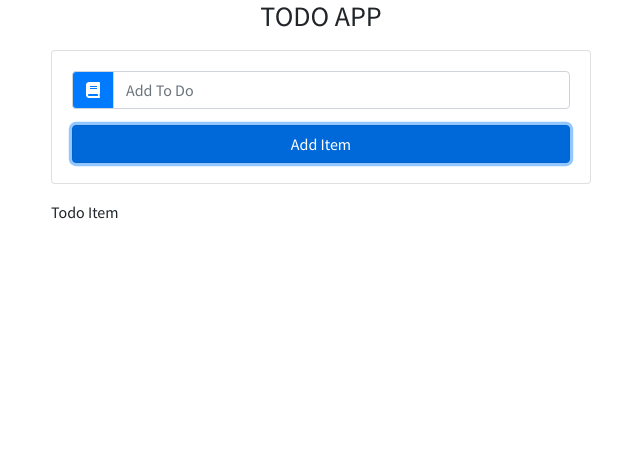
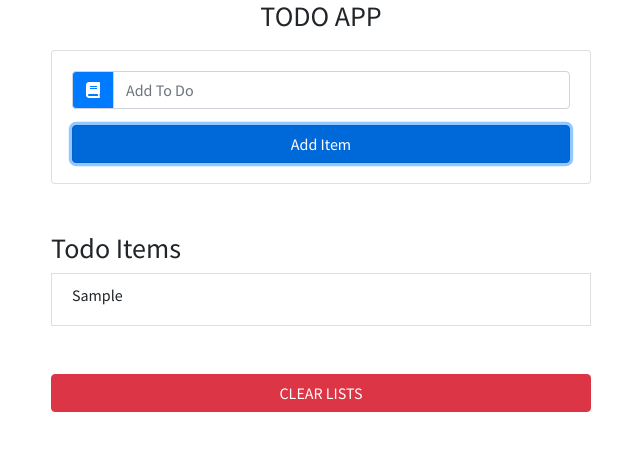
Before and after one commit to munirmahmud/react-todo-app, a React (Create React App) app: page / in a window 1280 px wide. Both pictures are taken after typing "Sample" into the empty fields and a click on the button "Add Item". Shown: the top 450 px of the page, without its empty margins (319-959 px from the left). Built offline with nearby package versions, Linux system fonts and the light colour scheme.

Commit message:
Displayed todo items

```diff
--- a/src/App.js
+++ b/src/App.js
@@ -36,7 +36,7 @@ class App extends Component {
             item: '',
             id: uuidv4(),
             editItem: false
-        }, () => console.log(this.state));
+        });
     };
 
     editItem = (id) => {
@@ -66,7 +66,7 @@ class App extends Component {
                         />
 
                         <TodoList
-                        items={this.items}
+                        items={this.state.items}
                         clearItems={this.clearItems}
                         handleDelete={this.handleDelete}
                         handleEdit={this.handleEdit} />
--- a/src/components/Todo.js
+++ b/src/components/Todo.js
@@ -1,10 +1,10 @@
-import React from 'react'
+import React from 'react';
 
-const Todo = () => {
+const Todo = ({item, handleDelete, handleEdit}) => {
     return (
-        <div>
-            Todo Item
-        </div>
+        <li className="list-group-item text-capitalize">
+            <h6>{item}</h6>
+        </li>
     )
 }
 
--- a/src/components/TodoList.js
+++ b/src/components/TodoList.js
@@ -1,12 +1,21 @@
-import React, { Component } from 'react'
-import Todo from './Todo'
+import React from 'react';
+import Todo from './Todo';
 
-export default class TodoList extends Component {
-    render() {
-        return (
-            <div>
-                <Todo />
-            </div>
-        )
-    }
+const TodoList = ({items, clearItems, handleDelete, handleEdit}) => {
+    return (
+        <ul className="list-group my-5">
+            <h3 className="text-capitalize textcenter">Todo Items</h3>
+
+            {items.length > 0 && items.map(item => <Todo
+                key={item.id}
+                item={item.title}
+                handleDelete={() => handleDelete(item.id)}
+                handleEdit={() => handleEdit(item.id)}
+            />)}
+
+            <button type="button" className="btn btn-danger text-uppercase mt-5 btn-block">Clear Lists</button>
+        </ul>
+    )
 }
+
+export default TodoList;
```
